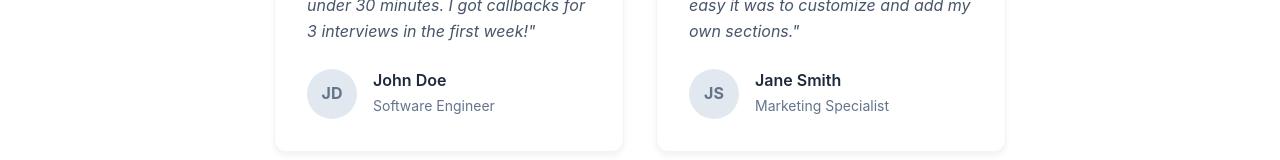
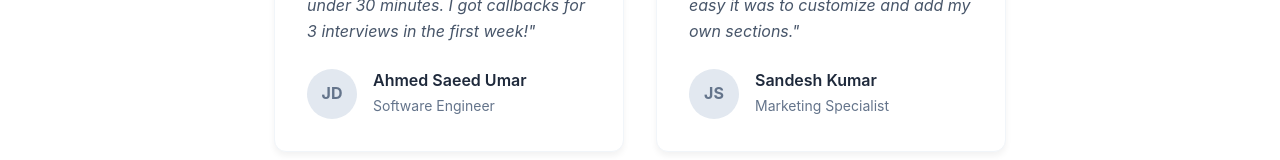
Before and after one commit to asadsehto/rizzume, a React (Create React App) app in the folder frontend/: page / in a window 1280 px wide. Shown: the part 1427-1587 px from the top of the page. Built offline with nearby package versions, Linux system fonts and the light colour scheme.

Commit message:
Update HomePage.js

```diff
--- a/frontend/src/HomePage.js
+++ b/frontend/src/HomePage.js
@@ -68,7 +68,7 @@ export default function HomePage() {
             <div className="testimonial-author">
               <div className="author-avatar">JD</div>
               <div className="author-info">
-                <h4>John Doe</h4>
+                <h4>Ahmed Saeed Umar</h4>
                 <p>Software Engineer</p>
               </div>
             </div>
@@ -79,7 +79,7 @@ export default function HomePage() {
             <div className="testimonial-author">
               <div className="author-avatar">JS</div>
               <div className="author-info">
-                <h4>Jane Smith</h4>
+                <h4>Sandesh Kumar</h4>
                 <p>Marketing Specialist</p>
               </div>
             </div>
```
